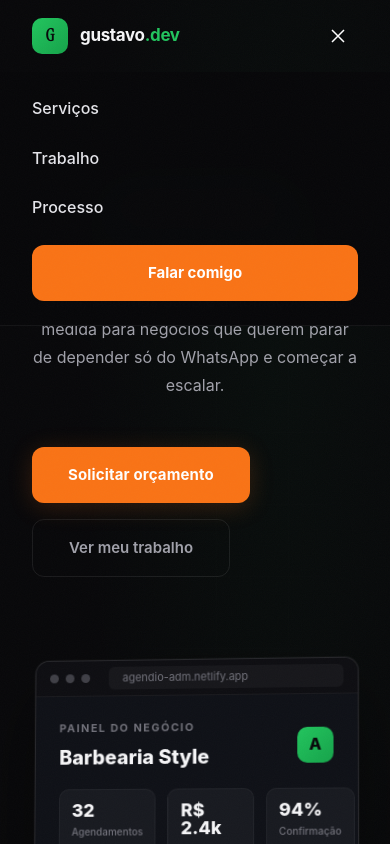
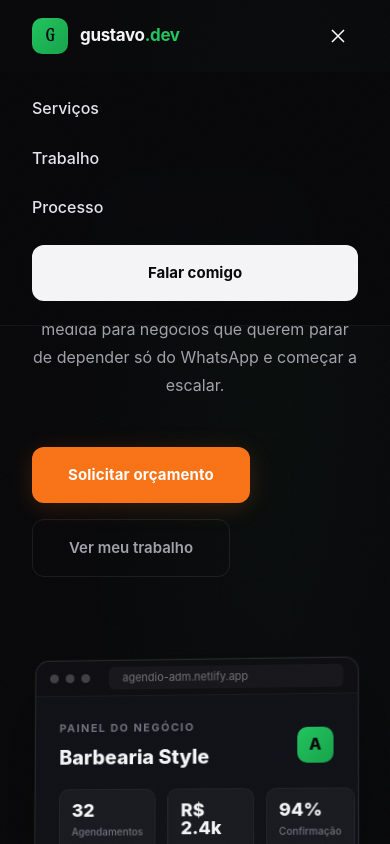
Before and after one commit to Gustavo-droop/Meu-Portifolio, a Next.js app: page / in a window 390 px wide. Both pictures are taken after a click on the button "Menu". Shown: the top 844 px of the page. Built offline with nearby package versions, Linux system fonts and the light colour scheme.

Commit message:
Update Navbar.jsx

```diff
--- a/components/Navbar.jsx
+++ b/components/Navbar.jsx
@@ -64,10 +64,11 @@ export default function Navbar() {
               style={{ color: DS.gray1, textDecoration: "none", fontSize: DS.bodySize, fontWeight: 500 }}>{l}</a>
           ))}
           <a href="#cta" onClick={() => setOpen(false)} style={{
-            background: DS.orange, color: "#fff",
+            background: DS.white, color: DS.bg,
             padding: DS.buttonPadLg, borderRadius: DS.buttonRadius,
             fontSize: DS.buttonFontSize, fontWeight: DS.buttonWeight,
             textDecoration: "none", textAlign: "center",
+            transition: "all .3s",
           }}>Falar comigo</a>
         </div>
       )}
```
